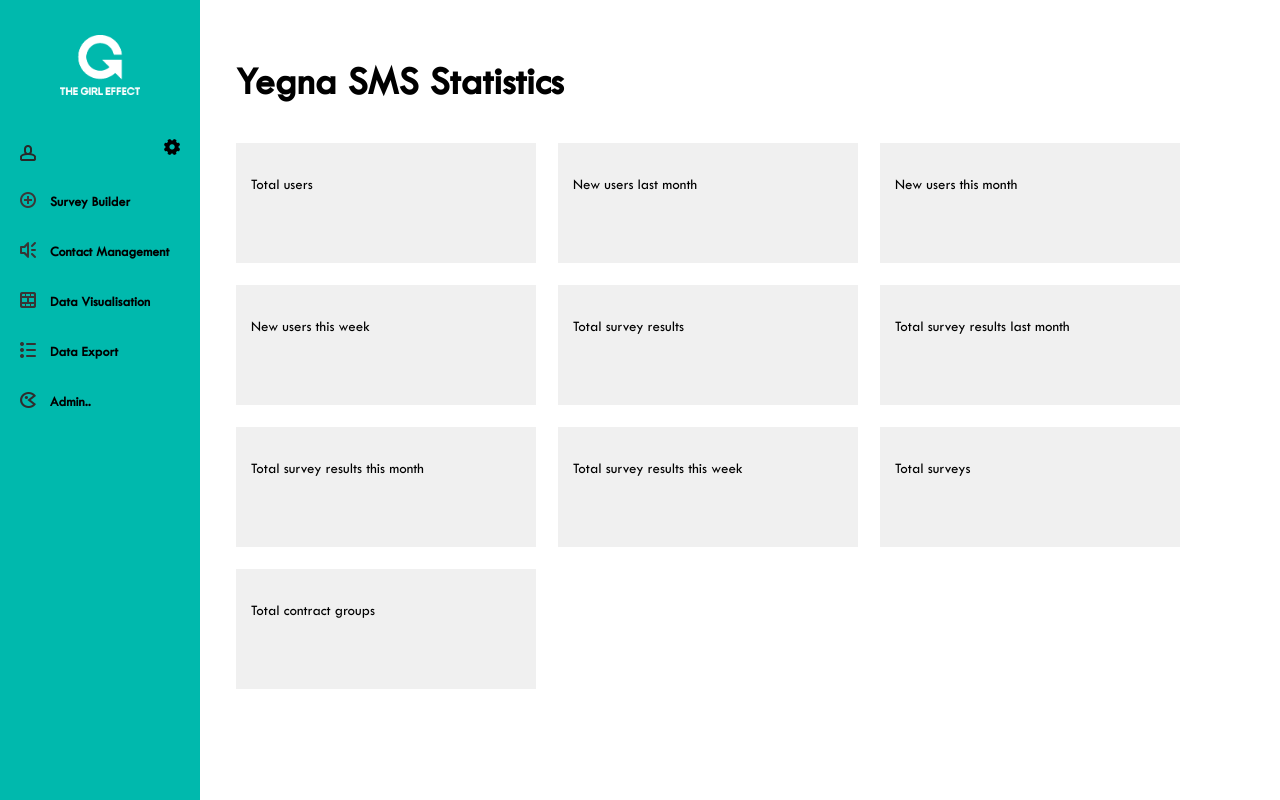
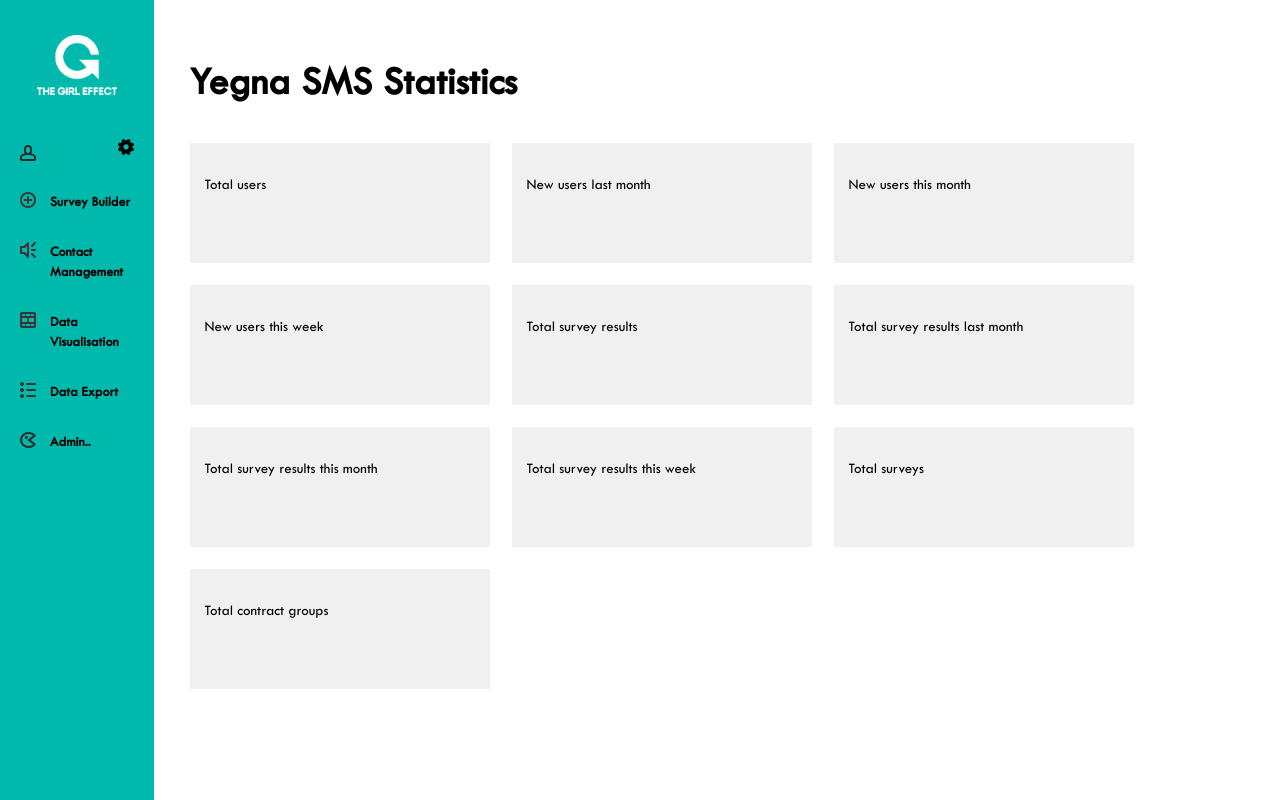
Before and after one commit to praekeltfoundation/gem-survey-tool, a Django app: page /home/ in a window 1280 px wide. Run offline with Django 3.2, Linux system fonts and the light colour scheme; data that the repository does not hold is empty; parts of the project's set-up code (start-up, migrations or seed data) failed here and were passed over; some libraries are stand-ins or nearby versions.

Commit message:
Fixed menu and main content width
Increased alert timeout to 10 seconds

```diff
--- a/gems/core/static/css/styles.css
+++ b/gems/core/static/css/styles.css
@@ -186,21 +186,23 @@ footer {
     top: 0px;
     bottom: 0px;
     padding: 0px 20px;
-    width: 200px;
+    width: 12%;
 }
 
 .sub-menu {
-    left: 200px;
+    left: 12%;
 }
 
 .landing-container {
     position: relative;
-    left: 200px;
+    left: 12%;
+    width: 88%;
 }
 
 .content-container {
     position: relative;
-    left: 400px;
+    left: 24%;
+    width: 76%;
 }
 
 /*MENU*/
--- a/gems/core/static/js/mainController.js
+++ b/gems/core/static/js/mainController.js
@@ -329,7 +329,7 @@ gems.controller('mainController', function($scope, $http, $window){
             '</div>';
 
         $('.alerts-container').append(html);
-        $scope.alertTimeout(5000);
+        $scope.alertTimeout(10000);
     }
 
     $scope.alertTimeout = function(wait){
```
